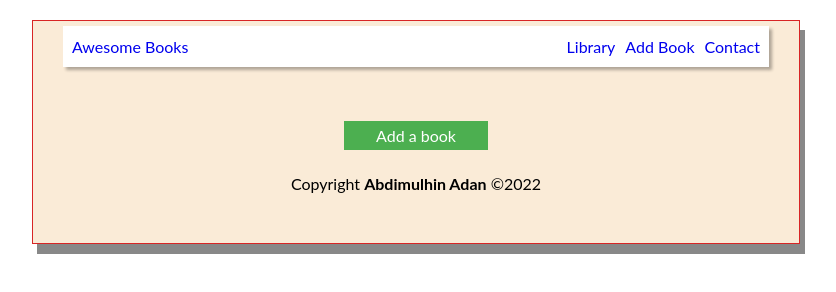
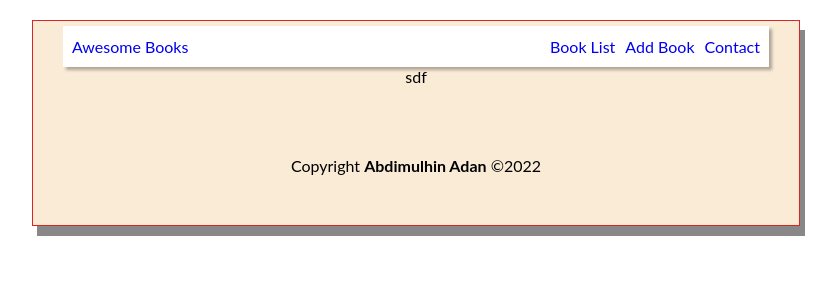
Before and after one commit to AbdimulhinYussuf3675/Awesome-books, a website: page index.html in a window 1280 px wide. Shown: the whole page, without its empty margins (224-1060 px from the left). Drawn offline with Linux system fonts and the light colour scheme.

Commit message:
Updated nav

```diff
--- a/index.html
+++ b/index.html
@@ -10,6 +10,7 @@
   <meta name="viewport" content="width=device-width, initial-scale=1.0">
   <title>Awesomebooks</title>
   <link rel="stylesheet" href="./styles/styles.css">
+  <script src="https://cdn.jsdelivr.net/npm/luxon@2.1.1/build/global/luxon.min.js"></script>
 </head>
 
 <body>
@@ -21,7 +22,7 @@
 
       <ul class="navlinks">
         <li class="link">
-          <a href="#bookStore" id="library">Library</a>
+          <a href="#bookStore" id="library">Book List</a>
         </li>
         <li class="link">
           <a href="#addbook" id="addLink">Add Book</a>
@@ -31,13 +32,12 @@
         </li>
       </ul>
     </nav>
-
+    <div class="dateAndTime" id="dateAndTime">sdf</div>
     <section id="bookStore">
       <div id="store">
         <div class="empty hide" id="empty-id">
         </div>
       </div>
-      <button id="btn1" type="submit">Add a book</button>
     </section>
 
     <section id="addBook">
```
